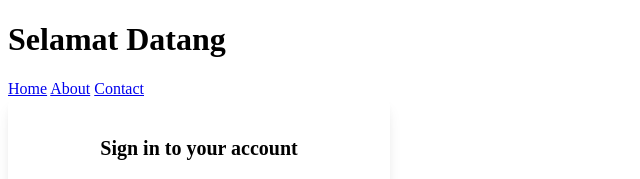
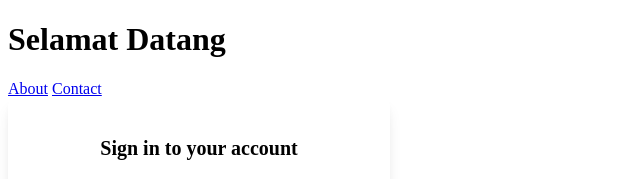
Before and after one commit to Alll1210/Latihan-1, a plain HTML site: page index.html in a window 1280 px wide. Shown: the top 179 px of the page, 0-640 px from the left. Drawn offline with Linux system fonts and the light colour scheme.

Commit message:
edit navbar

```diff
--- a/index.html
+++ b/index.html
@@ -75,7 +75,6 @@
 <body>
     <h1>Selamat Datang</h1>
     <div class="topnav">
-        <a class="active" href="#home">Home</a>
         <a href="#about">About</a>
         <a href="#contact">Contact</a>
 
```
